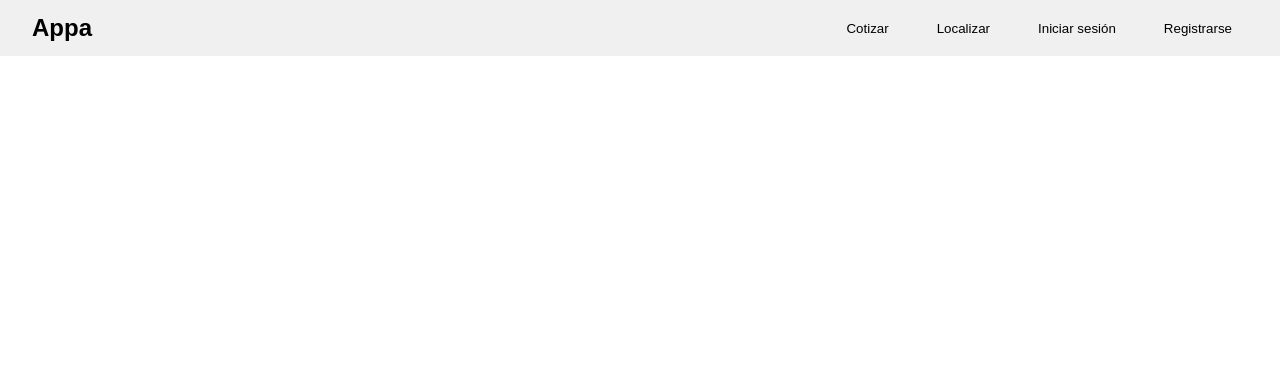
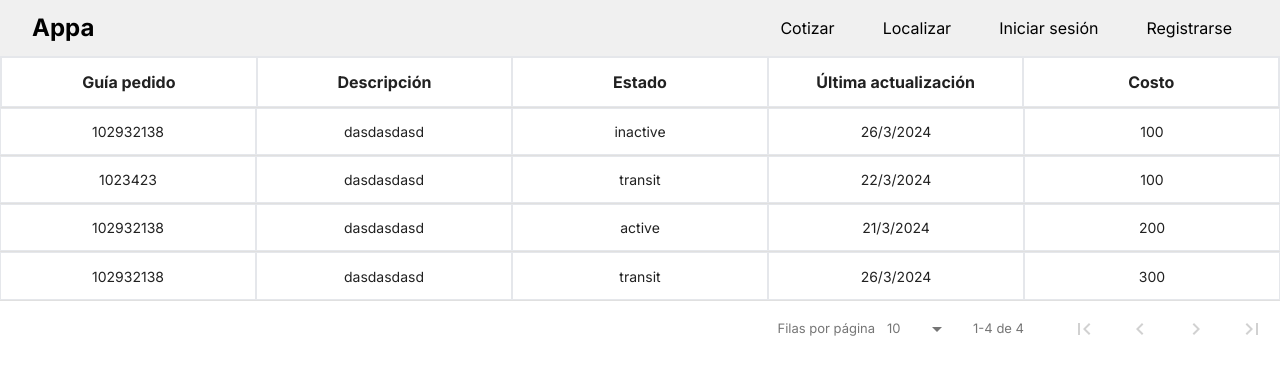
Before and after one commit to altamarluis/desarrollo-web, a React (Create React App) app in the folder acarreos-appa/: page /myorders in a window 1280 px wide. Shown: the top 374 px of the page. Built offline with nearby package versions, Linux system fonts and the light colour scheme.

Commit message:
plus: Tailwind installed, and Orders table created

```diff
--- a/acarreos-appa/package.json
+++ b/acarreos-appa/package.json
@@ -7,6 +7,7 @@
     "@testing-library/react": "^13.4.0",
     "@testing-library/user-event": "^13.5.0",
     "react": "^18.3.1",
+    "react-data-table-component": "^7.6.2",
     "react-dom": "^18.3.1",
     "react-icons": "^5.3.0",
     "react-router-dom": "^6.26.1",
@@ -36,5 +37,10 @@
       "last 1 firefox version",
       "last 1 safari version"
     ]
+  },
+  "devDependencies": {
+    "autoprefixer": "^10.4.20",
+    "postcss": "^8.4.41",
+    "tailwindcss": "^3.4.10"
   }
 }
--- /dev/null
+++ b/acarreos-appa/postcss.config.js
@@ -0,0 +1,6 @@
+module.exports = {
+  plugins: {
+    tailwindcss: {},
+    autoprefixer: {},
+  },
+}
--- a/acarreos-appa/public/index.html
+++ b/acarreos-appa/public/index.html
@@ -15,6 +15,7 @@
       user's mobile device or desktop. See https://developers.google.com/web/fundamentals/web-app-manifest/
     -->
     <link rel="manifest" href="%PUBLIC_URL%/manifest.json" />
+
     <!--
       Notice the use of %PUBLIC_URL% in the tags above.
       It will be replaced with the URL of the `public` folder during the build.
--- a/acarreos-appa/src/App.css
+++ b/acarreos-appa/src/App.css
@@ -1,3 +1,17 @@
+
+@import url('https://fonts.googleapis.com/css2?family=Inter:wght@400;700&display=swap');
 .App {
-  font-family: Arial, sans-serif;
+  font-family: 'Inter', sans-serif;
 }
+
+body {
+  margin: 0;
+  font-family: sans-serif;
+  -webkit-font-smoothing: antialiased;
+  -moz-osx-font-smoothing: grayscale;
+}
+
+code {
+  font-family: source-code-pro, Menlo, Monaco, Consolas, 'Courier New',
+    monospace;
+}
--- a/acarreos-appa/src/App.js
+++ b/acarreos-appa/src/App.js
@@ -5,6 +5,7 @@ import MainView from './Views/MainView.js';
 import RegisterView from './Views/RegisterView.js';
 import LoginView from './Views/LoginView.js';
 import OrderView from './Views/OrderView.js'
+import OrderesTable from './components/OrderTable.js'
 import './App.css';
 
 function App() {
@@ -17,6 +18,7 @@ function App() {
           <Route path="/register" element={<RegisterView />} />
           <Route path="/login" element={<LoginView />} />
           <Route path="/order" element={<OrderView />} />
+          <Route path="/myorders" element={<OrderesTable />} />
         </Routes>
       </Router>
     </div>
--- a/acarreos-appa/src/Views/LoginView.js
+++ b/acarreos-appa/src/Views/LoginView.js
@@ -50,12 +50,12 @@ function LoginView() {
       };
 
     return (
-      <div>
+      <div className='text-xl'>
         <div className="register-container">
           <div className="form-section">
             <form className="register-form" onSubmit={handleSubmit}>
               <h2 className="register-title">Inicar Sesión</h2>
-              <p>¿No tienes una cuenta aún? <a href="#" className="register-link">Crea una</a></p>
+              <p>¿No tienes una cuenta aún?, <a href="#" className="register-link">Crea una</a></p>
 
               <FormField
                 name="username"
--- /dev/null
+++ b/acarreos-appa/src/Views/OrdersTableView.js
@@ -0,0 +1,62 @@
+import { useState } from "react"
+import HeaderList from "../components/common/HeaderList"
+import FilterList from "../components/common/FilterList"
+import OrderTable from "../components/OrderTable"
+
+const OrdersListComponent = () => {
+
+  const dataTotal = [
+    {
+        orderId: 102932138,
+        description: 'dasdasdasd',
+        state: 'inactive',
+        updateAt: new Date('2024-03-26'),
+        price: 100
+    },
+    {
+        orderId: 1023423,
+        description: 'dasdasdasd',
+        state: 'transit',
+        updateAt: new Date('2024-03-22'),
+        price: 100
+    },
+    {
+        orderId: 102932138,
+        description: 'dasdasdasd',
+        state: 'active',
+        updateAt: new Date('2024-03-21'),
+        price: 200
+    },
+    {
+        orderId: 102932138,
+        description: 'dasdasdasd',
+        state: 'transit',
+        updateAt: new Date('2024-03-26'),
+        price: 300
+    },
+
+
+  ]
+
+  const [data, setData] = useState(dataTotal)
+
+    return (
+        <div className="w-1/2">
+          <div className="flex justify-center py-4 text-3xl font-bold">
+            <h1>Mis pedidos</h1>
+          </div>
+
+            <div className="w-1/2 justify-items-center">
+                <div className="grid z-50 gap-4 place-items-center w-full mb-3 mt-5">
+                <FilterList setData={setData} dataTotal={dataTotal} />
+                </div>
+                <div className="w-1/2 pr-20 pl-20 justify-center">
+                <OrderTable data={data} />
+                </div>
+            </div>
+        </div>
+
+    )
+}
+
+export default OrdersListComponent;
--- /dev/null
+++ b/acarreos-appa/src/components/OrderTable.js
@@ -0,0 +1,123 @@
+import DataTable from "react-data-table-component";
+
+const columns = [
+	{
+		name: 'Guía pedido',
+    	selector: row => row.orderId,
+	},
+	{
+		name: 'Descripción',
+		selector: row => row.description,
+	},
+
+	{
+		name: 'Estado',
+		cell: row => row.state,
+	},
+	{
+		name: 'Última actualización',
+		cell: row => new Date(row.updateAt).toLocaleDateString('es-ES'),
+	},
+	{
+		name: 'Costo',
+		cell: row => row.price,
+	}
+]
+
+const data = [
+    {
+        orderId: 102932138,
+        description: 'dasdasdasd',
+        state: 'inactive',
+        updateAt: new Date('2024-03-26'),
+        price: 100
+    },
+    {
+        orderId: 1023423,
+        description: 'dasdasdasd',
+        state: 'transit',
+        updateAt: new Date('2024-03-22'),
+        price: 100
+    },
+    {
+        orderId: 102932138,
+        description: 'dasdasdasd',
+        state: 'active',
+        updateAt: new Date('2024-03-21'),
+        price: 200
+    },
+    {
+        orderId: 102932138,
+        description: 'dasdasdasd',
+        state: 'transit',
+        updateAt: new Date('2024-03-26'),
+        price: 300
+    },
+
+
+  ]
+
+const paginationComponentOptions = {
+	rowsPerPageText: 'Filas por página',
+	rangeSeparatorText: 'de',
+	selectAllRowsItem: true,
+	selectAllRowsItemText: 'Todos',
+};
+
+const customStyles = {
+	table: {
+		style: {
+
+		},
+	},
+	cells: {
+		style: {
+			 fontSize: '14px',
+			 borderWidth: '0.5px',
+			justifyContent: 'center',
+		}
+	},
+	headCells: {
+		style: {
+			fontSize: '16px',
+			fontWeight: 'bold',
+			justifyContent: 'center',
+			borderWidth: '1px',
+		}
+	},
+	headRow: {
+		style: {
+			fontSize: '14px',
+			fontWeight: 'bold',
+			justifyContent: 'center',
+			borderWidth: '1px',
+		}
+	},
+	pagination: {
+		style: {
+			borderRight: '8px',
+			display: 'flex',
+		}
+
+	},
+
+};
+
+const OrderTable = () => {
+
+    return (
+      <div >
+        <DataTable
+          columns={columns}
+          data={data}
+          pagination
+          responsive
+          paginationComponentOptions={paginationComponentOptions}
+          customStyles={customStyles}
+          noDataComponent="No se encontraron registros."
+            />
+      </div>
+      );
+  }
+
+  export default OrderTable;
--- a/acarreos-appa/src/index.css
+++ b/acarreos-appa/src/index.css
@@ -1,13 +1,3 @@
-body {
-  margin: 0;
-  font-family: -apple-system, BlinkMacSystemFont, 'Segoe UI', 'Roboto', 'Oxygen',
-    'Ubuntu', 'Cantarell', 'Fira Sans', 'Droid Sans', 'Helvetica Neue',
-    sans-serif;
-  -webkit-font-smoothing: antialiased;
-  -moz-osx-font-smoothing: grayscale;
-}
-
-code {
-  font-family: source-code-pro, Menlo, Monaco, Consolas, 'Courier New',
-    monospace;
-}
+@tailwind base;
+@tailwind components;
+@tailwind utilities;
--- a/acarreos-appa/src/styles/Header.css
+++ b/acarreos-appa/src/styles/Header.css
@@ -1,9 +1,12 @@
+@import url('https://fonts.googleapis.com/css2?family=Inter:ital,opsz,wght@0,14..32,100..900;1,14..32,100..900&display=swap');
+
 header {
   background-color: #f0f0f0;
   display: flex;
   justify-content: space-between;
   align-items: center;
   padding: 0 2rem;
+  font-family: 'Inter', sans-serif;
 }
 
 .logo {
--- /dev/null
+++ b/acarreos-appa/tailwind.config.js
@@ -0,0 +1,10 @@
+/** @type {import('tailwindcss').Config} */
+module.exports = {
+  content: [
+    "./src/**/*.{js,jsx,ts,tsx}",
+  ],
+  theme: {
+    extend: {},
+  },
+  plugins: [],
+}
```
Also changed, not shown: 1 other file (tests, documents, lock files or other folders).
